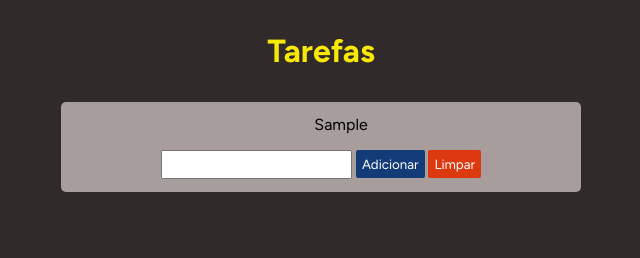
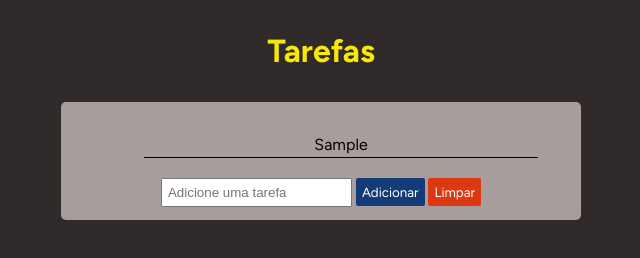
Before and after one commit to joaoanibal08/lista-de-tarefas, a plain HTML site: page index.html in a window 1280 px wide. Both pictures are taken after typing "Sample" into the empty fields and a click on the button "Adicionar". Shown: the whole page, without its empty margins (319-959 px from the left). Drawn offline with Linux system fonts and the light colour scheme.

Commit message:
update n.3

```diff
--- a/index.html
+++ b/index.html
@@ -18,7 +18,7 @@
         </main>
 
         <footer>
-            <input type="text">
+            <input type="text" placeholder="Adicione uma tarefa">
             <button class="botao" id="botaoAdd">Adicionar</button>
             <button class="botao" id="botaoLimpar">Limpar</button>
         </footer>
--- a/script.js
+++ b/script.js
@@ -23,7 +23,7 @@ function render(){
 
     tarefas.forEach(function(tarefa){
         const li = document.createElement('li');
-        li.innerText = tarefa;
+        li.innerHTML = `${tarefa} <hr style="border: none; height: 1px; background-color: #000; margin: 3px 30px;">`;
         ul.appendChild(li);
     })
 }
--- a/style.css
+++ b/style.css
@@ -36,6 +36,15 @@
     list-style-type: none;
  }
 
+ li {
+   margin: 20px 0;
+ }
+
+ .linha {
+   background-color: yellow;
+   height: 2px;
+ }
+
  footer {
     margin-top: 1em;
  }
```
